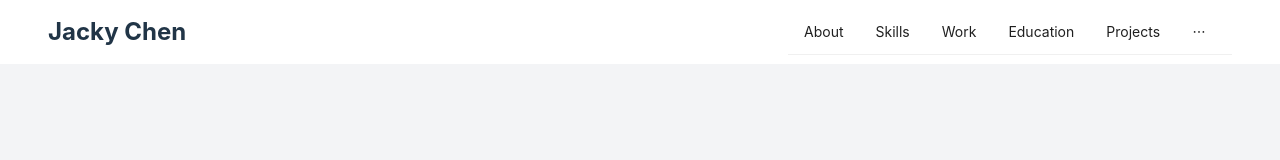
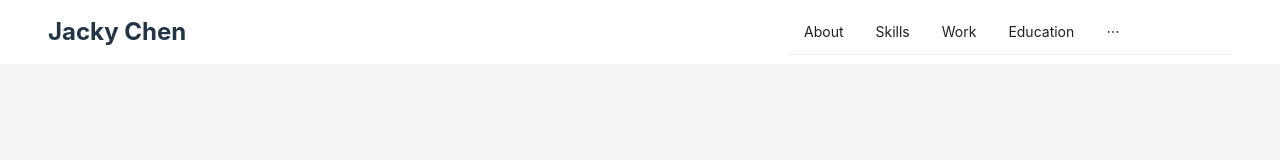
Before and after one commit to TypeErrorEngine2022/Jacky-Chen-Portfolio, a React (Vite) app: page / in a window 1280 px wide. Shown: the top 160 px of the page. Built offline with nearby package versions, Linux system fonts and the light colour scheme.

Commit message:
feat: add explorations

```diff
--- a/src/App.tsx
+++ b/src/App.tsx
@@ -8,6 +8,7 @@ import WorkExperience from "./sections/WorkExperience";
 import Projects from "./sections/Projects";
 import Contact from "./sections/Contact";
 import Education from "./sections/Education";
+import Explorations from "./sections/Explorations";
 import React from "react";
 
 const { Content } = Layout;
@@ -23,6 +24,7 @@ const App: React.FC = () => (
 				<WorkExperience />
 				<Education />
 				<Projects />
+				<Explorations />
 				<Contact />
 			</Content>
 			<Footer />
--- a/src/components/Header.tsx
+++ b/src/components/Header.tsx
@@ -7,6 +7,7 @@ const headerItems = [
 	{ key: "Skills", label: "Skills", href: "#skills" },
 	{ key: "Work", label: "Work", href: "#work" },
 	{ key: "Education", label: "Education", href: "#education" },
+	{ key: "Explorations", label: "Explorations", href: "#explorations" },
 	{ key: "Projects", label: "Projects", href: "#projects" },
 	{ key: "GetInTouch", label: "Get In Touch", href: "#get-in-touch" },
 ];
--- /dev/null
+++ b/src/sections/Explorations.tsx
@@ -0,0 +1,78 @@
+import React from "react";
+import { GiBoxingGlove, GiTennisRacket, GiShuttlecock } from "react-icons/gi";
+import { FaRegStar, FaAmericanSignLanguageInterpreting, FaRunning } from "react-icons/fa";
+
+interface Exploration {
+	name: string;
+	description: string;
+	icon: React.ReactNode;
+}
+
+const Explorations: React.FC = () => {
+	const explorations: Exploration[] = [
+		{
+			name: "Thai Boxing",
+			description:
+				"Practiced Thai boxing techniques, including footwork, punches, and kicks for fitness and self-defense in Shaw College Thai Boxing Class.",
+			icon: <GiBoxingGlove className="text-3xl text-red-500" />,
+		},
+		{
+			name: "Tennis",
+			description: "Practiced forehand and backhand techniques in Shaw College Tennis Class.",
+			icon: <GiTennisRacket className="text-3xl text-green-500" />,
+		},
+		{
+			name: "Badminton",
+			description: "Weekly games with my girlfriend.",
+			icon: <GiShuttlecock className="text-3xl text-purple-500" />,
+		},
+		{
+			name: "Sign Language",
+			description:
+				"Completed 8 hours of Hong Kong Sign Language Learning in the Hong Kong Sign Language Class.",
+			icon: <FaAmericanSignLanguageInterpreting className="text-3xl text-blue-500" />,
+		},
+		{
+			name: "Astronomy",
+			description:
+				"Explored the solar system, stars, and galaxies through UGEB2401 Astronomy in CUHK",
+			icon: <FaRegStar className="text-3xl text-amber-500" />,
+		},
+		{
+			name: "Running",
+			description:
+				"Finished the 2025 On Track To Save 10KM Run organized by Medicines San Frontiers.",
+			icon: <FaRunning className="text-3xl text-emerald-500" />,
+		},
+	];
+
+	return (
+		<section id="explorations" className="py-10 sm:py-12 px-4 sm:px-6 max-w-5xl mx-auto">
+			<h2 className="text-3xl sm:text-4xl font-bold text-center text-gray-800 mb-6">
+				Explorations
+			</h2>
+
+			<p className="text-center text-gray-600 mb-8 italic">
+				Areas I've ventured into out of curiosity and personal growth, beyond my professional
+				expertise.
+			</p>
+
+			<div className="grid grid-cols-1 md:grid-cols-2 lg:grid-cols-3 gap-6">
+				{explorations.map((item) => (
+					<div
+						key={item.name}
+						className="bg-white p-6 rounded-lg shadow-md hover:shadow-lg transition-shadow border border-gray-100"
+					>
+						<div className="flex items-center mb-4">
+							<div className="p-3 rounded-full bg-gray-50 mr-4">{item.icon}</div>
+							<h3 className="text-xl font-semibold text-gray-800">{item.name}</h3>
+						</div>
+						<p className="text-gray-600 mb-3">{item.description}</p>
+					</div>
+				))}
+			</div>
+		</section>
+	);
+};
+
+export default Explorations;
```
